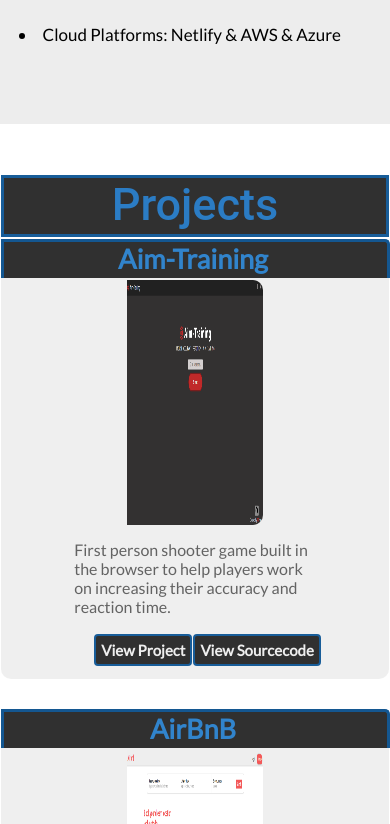
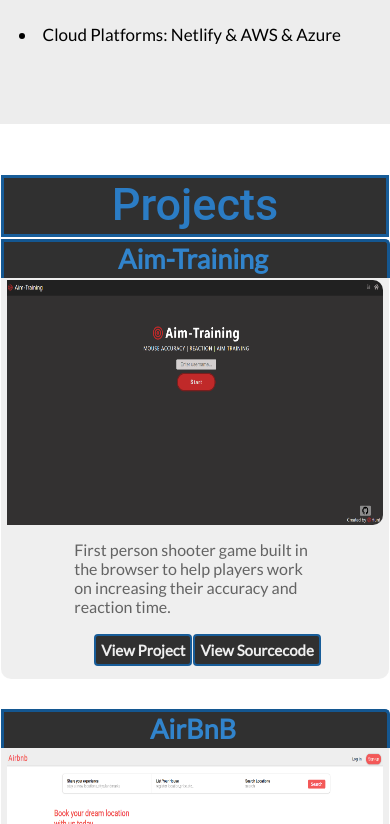
Before and after one commit to hunterfoulk/Portfoliov2, a React (Create React App) app: page / in a window 390 px wide. Shown: the part 1450-2274 px from the top of the page. Built offline with nearby package versions, Linux system fonts and the light colour scheme.

Commit message:
mobile updates

```diff
--- a/src/app.scss
+++ b/src/app.scss
@@ -751,7 +751,7 @@
       }
       .img-placeholder {
         margin-top: 2px;
-        // width: 97%;
+        width: 97%;
         height: 65%;
       }
     }
```
